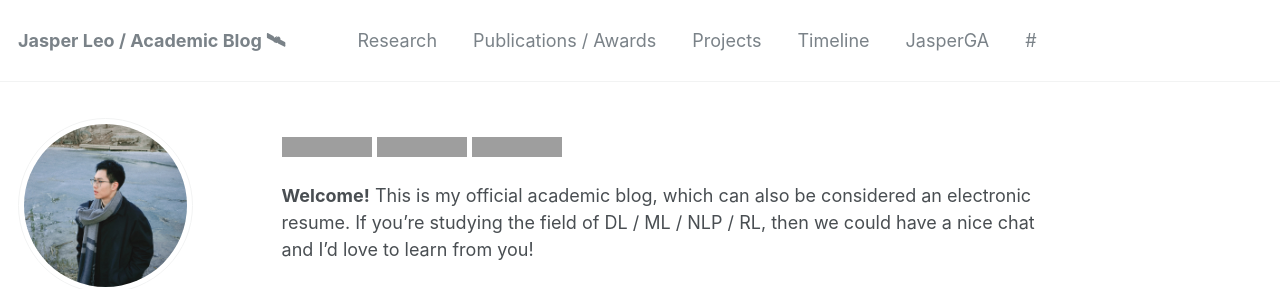
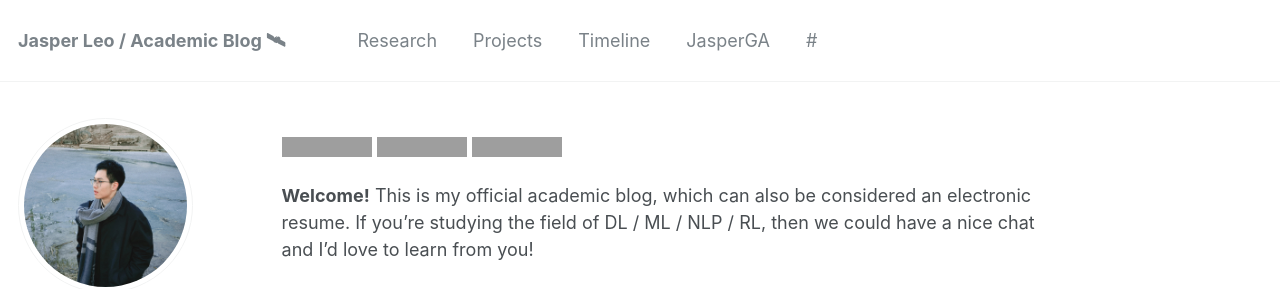
Before and after one commit to KLGR123/KLGR123.github.io, a Jekyll site: the page built from _pages/about.md, in a window 1280 px wide and 1227 px high, cut to the strip 0-289 px from the top of the window. Built offline with Jekyll 4.4.1, drawn with Linux system fonts in a browser that asks for light colours; grey boxes are pictures that could not be loaded.

Commit message:
Update navigation.yml

```diff
--- a/_data/navigation.yml
+++ b/_data/navigation.yml
@@ -1,9 +1,9 @@
 # main links links
 main:
+  # - title: "Research"
+  #   url: /talks/
+
   - title: "Research"
-    url: /talks/
-
-  - title: "Publications / Awards"
     url: /publications/
 
   - title: "Projects"
```
